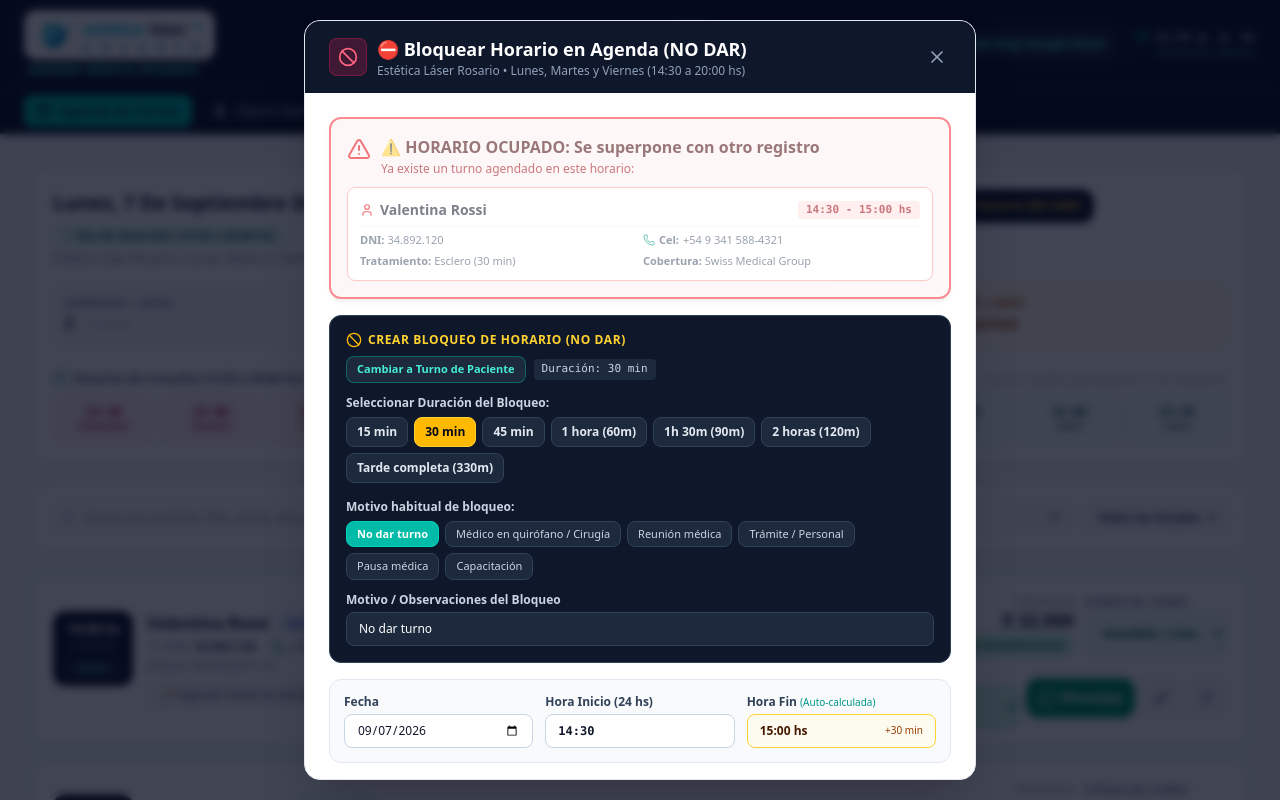
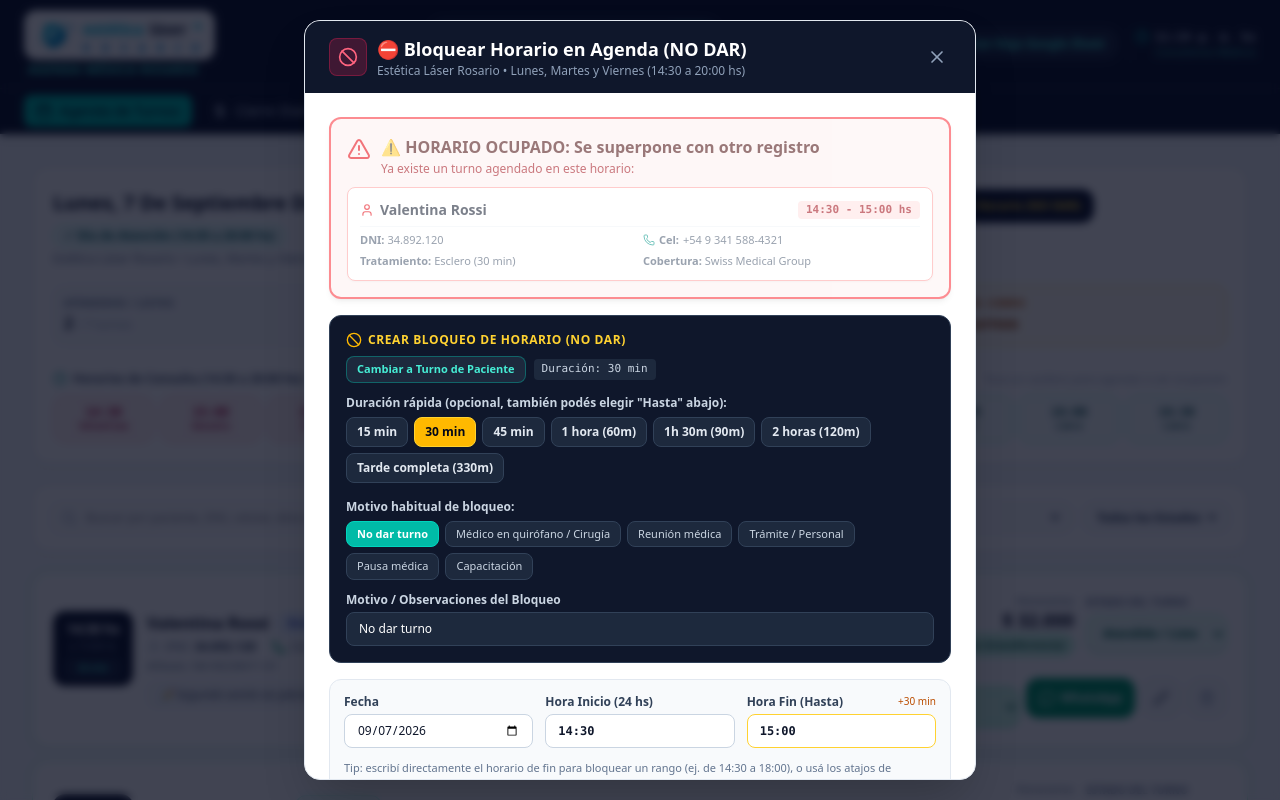
Before and after one commit to sofiigentaa/AgendaMedica, a React (Vite) app: page / in a window 1280 px wide. Both pictures are taken after a click on the button "⛔ Bloquear Horario (NO DAR)". Shown: the top 800 px of the page. Built offline with nearby package versions, Linux system fonts and the light colour scheme.

Commit message:
Update AppointmentModal.tsx

```diff
--- a/src/components/AppointmentModal.tsx
+++ b/src/components/AppointmentModal.tsx
@@ -1,7 +1,7 @@
 import React, { useState, useEffect, useMemo } from 'react';
 import { X, Clock, User, DollarSign, Shield, FileText, CheckCircle, Sparkles, AlertTriangle, Phone, Ban, Info, Check, Trash2 } from 'lucide-react';
 import { Appointment, Patient, TreatmentType, PaymentStatus, PaymentMethod, AppointmentStatus, HolidayOrNonWorkingDay } from '../types';
-import { TREATMENTS, INSURANCES, INSURANCE_SUGGESTIONS, calculateEndTime, getTreatmentById, formatCurrency, STATUS_LABELS } from '../data/treatments';
+import { TREATMENTS, INSURANCES, INSURANCE_SUGGESTIONS, calculateEndTime, calculateDurationMinutes, getTreatmentById, formatCurrency, STATUS_LABELS } from '../data/treatments';
 import { isClinicWorkingDay, getHolidayInfo, getDayOfWeekName, formatDatePretty, getTodayDateString, CLINIC_WORKING_HOURS } from '../utils/storage';
 import ConfirmModal from './ConfirmModal';
 
@@ -64,6 +64,7 @@ export default function AppointmentModal({
   const [attemptedSubmit, setAttemptedSubmit] = useState(false);
   const [patientSearchOpen, setPatientSearchOpen] = useState(false);
   const [horaInicioTouched, setHoraInicioTouched] = useState(false);
+  const [horaFinTouched, setHoraFinTouched] = useState(false);
   const [fechaBlockedWarning, setFechaBlockedWarning] = useState<string | null>(null);
 
   const resolveNumeroAfiliado = (obraSocialValue: string, rawNumeroAfiliado?: string) => {
@@ -116,6 +117,7 @@ export default function AppointmentModal({
       const isBlocked = appointmentToEdit.esBloqueo || appointmentToEdit.tratamientoId === 'no_dar';
       setIsBlockedMode(Boolean(isBlocked));
       setHoraInicioTouched(false);
+      setHoraFinTouched(false);
       setPacienteId(appointmentToEdit.pacienteId);
       setFecha(appointmentToEdit.fecha);
       setHoraInicio(appointmentToEdit.horaInicio);
@@ -134,6 +136,7 @@ export default function AppointmentModal({
     } else {
       setIsBlockedMode(initialIsBlocked);
       setHoraInicioTouched(false);
+      setHoraFinTouched(false);
       // BUG-19 / RF-04: si el turno se crea desde una fecha puntual de la
       // agenda (selectedDate), esa fecha se precarga en vez de dejarla vacía.
       // Excepción: cuando se abre desde "Dar Turno" (paciente preseleccionado
@@ -269,10 +272,27 @@ export default function AppointmentModal({
     setFecha(value);
   };
 
-  // When start time changes, re-calc end time
+  // When start time changes, re-calc end time.
+  // En modo bloqueo, si ya hay una Hora Fin manual válida (rango horario),
+  // se conserva ese horario de fin y se recalcula la duración a partir del
+  // nuevo inicio, en vez de pisar la Hora Fin con la duración vieja.
   const handleStartTimeChange = (newStartTime: string) => {
     setHoraInicio(newStartTime);
-    setHoraFin(calculateEndTime(newStartTime, duracionMinutos));
+    if (isBlockedMode && horaFin && calculateDurationMinutes(newStartTime, horaFin) > 0) {
+      setDuracionMinutos(calculateDurationMinutes(newStartTime, horaFin));
+    } else {
+      setHoraFin(calculateEndTime(newStartTime, duracionMinutos));
+    }
+  };
+
+  // Rango horario del bloqueo: permite elegir directamente la Hora Fin
+  // ("desde-hasta") en vez de depender solo de una duración preseteada.
+  const handleBlockedEndTimeChange = (newEndTime: string) => {
+    setHoraFin(newEndTime);
+    const computedDuration = calculateDurationMinutes(horaInicio, newEndTime);
+    if (computedDuration > 0) {
+      setDuracionMinutos(computedDuration);
+    }
   };
 
   // Conflict / Overlap Detection - find all overlapping appointments
@@ -288,6 +308,17 @@ export default function AppointmentModal({
   // Validate that Hora Inicio has the HH:MM format (hours and minutes)
   const horaInicioFormatoInvalido = horaInicio.length > 0 && !/^([01]?\d|2[0-3]):[0-5]\d$/.test(horaInicio);
   const horaInicioSoloHoraSinMinutos = horaInicio.length > 0 && /^([01]?\d|2[0-3])$/.test(horaInicio.trim());
+
+  // Validación del rango horario del bloqueo (Hora Fin editable a mano).
+  const horaFinFormatoInvalido =
+    isBlockedMode && horaFin.length > 0 && !/^([01]?\d|2[0-3]):[0-5]\d$/.test(horaFin);
+  const horaFinNoPosteriorAInicio =
+    isBlockedMode &&
+    !horaFinFormatoInvalido &&
+    !horaInicioFormatoInvalido &&
+    Boolean(horaInicio) &&
+    Boolean(horaFin) &&
+    horaFin <= horaInicio;
 
   // El consultorio atiende de 14:30 a 20:00 hs. Si el horario elegido (o el
   // horario de fin calculado según la duración del tratamiento) cae fuera de
@@ -336,7 +367,15 @@ export default function AppointmentModal({
     setAttemptedSubmit(true);
 
     if (isBlockedMode) {
-      if (horaInicioFormatoInvalido) return;
+      setHoraInicioTouched(true);
+      setHoraFinTouched(true);
+      if (horaInicioFormatoInvalido || horaFinFormatoInvalido || horaFinNoPosteriorAInicio || !horaFin) return;
+
+      // La Hora Fin ingresada por la persona es la fuente de verdad del
+      // rango; la duración se deriva de ahí (en vez de al revés), para que
+      // el bloqueo cubra exactamente el "desde-hasta" elegido.
+      const finalDuracion = calculateDurationMinutes(horaInicio, horaFin);
+
       const blockedAppointment: Appointment = {
         id: appointmentToEdit ? appointmentToEdit.id : `blk-${Date.now()}`,
         pacienteId: 'bloqueo-agenda',
@@ -351,8 +390,8 @@ export default function AppointmentModal({
         horaInicio,
         tratamientoId: 'no_dar',
         tratamientoNombre: '⛔ NO DAR (Horario Bloqueado)',
-        duracionMinutos,
-        horaFin: calculateEndTime(horaInicio, duracionMinutos),
+        duracionMinutos: finalDuracion,
+        horaFin,
         honorarios: 0,
         estado: 'confirmado',
         estadoPago: 'bonificado',
@@ -739,10 +778,10 @@ export default function AppointmentModal({
                   </div>
                 </div>
 
-                {/* Duration Picker for blocking */}
+                {/* Duration Picker for blocking (atajos rápidos, opcional) */}
                 <div className="space-y-1.5">
                   <label className="text-xs font-semibold text-slate-300 block">
-                    Seleccionar Duración del Bloqueo:
+                    Duración rápida (opcional, también podés elegir "Hasta" abajo):
                   </label>
                   <div className="flex flex-wrap gap-1.5">
                     {blockedDurationOptions.map((opt) => (
@@ -752,6 +791,7 @@ export default function AppointmentModal({
                         onClick={() => {
                           setDuracionMinutos(opt.minutes);
                           setHoraFin(calculateEndTime(horaInicio, opt.minutes));
+                          setHoraFinTouched(false);
                         }}
                         className={`text-xs px-2.5 py-1.5 rounded-lg border font-semibold transition-all ${
                           duracionMinutos === opt.minutes
@@ -847,16 +887,39 @@ export default function AppointmentModal({
                   </div>
 
                   <div>
-                    <label className="block text-xs font-semibold text-slate-700 mb-1">
-                      Hora Fin <span className="text-[10px] text-teal-600 font-normal">(Auto-calculada)</span>
+                    <label className="block text-xs font-semibold text-slate-700 mb-1 flex items-center justify-between">
+                      <span>Hora Fin (Hasta)</span>
+                      <span className="text-[10px] text-amber-700 font-normal">+{duracionMinutos} min</span>
                     </label>
-                    <div className="w-full text-xs font-bold px-3 py-2 rounded-lg border border-amber-300 bg-amber-50/70 text-amber-950 flex items-center justify-between">
-                      <span>{horaFin ? `${horaFin} hs` : '--'}</span>
-                      <span className="text-[10px] text-amber-800 font-normal">+{duracionMinutos} min</span>
-                    </div>
+                    <input
+                      value={horaFin}
+                      onChange={(e) => handleBlockedEndTimeChange(e.target.value)}
+                      onBlur={() => setHoraFinTouched(true)}
+                      type="text"
+                      placeholder="Ej. 18:00"
+                      required
+                      className={`w-full text-xs font-bold font-mono px-3 py-2 rounded-lg border bg-white text-slate-900 focus:ring-1 focus:outline-none ${
+                        horaFinTouched && (horaFinFormatoInvalido || horaFinNoPosteriorAInicio)
+                          ? 'border-rose-400 focus:ring-rose-500'
+                          : 'border-amber-300 focus:ring-amber-500'
+                      }`}
+                    />
+                    {horaFinTouched && horaFinFormatoInvalido && (
+                      <p className="mt-1 text-[10px] font-semibold text-rose-600">
+                        Ingresá la hora con horas y minutos, ej: 18:00
+                      </p>
+                    )}
+                    {horaFinTouched && !horaFinFormatoInvalido && horaFinNoPosteriorAInicio && (
+                      <p className="mt-1 text-[10px] font-semibold text-rose-600">
+                        La Hora Fin debe ser posterior a la Hora Inicio
+                      </p>
+                    )}
                   </div>
                 </div>
 
+                <p className="text-[11px] text-slate-500">
+                  Tip: escribí directamente el horario de fin para bloquear un rango (ej. de 14:30 a 18:00), o usá los atajos de duración de arriba.
+                </p>
               </div>
             </div>
           ) : (
@@ -1271,6 +1334,22 @@ export default function AppointmentModal({
             </>
           )}
 
+          {/* Validation summary for blocked-mode date range issues */}
+          {isBlockedMode && attemptedSubmit && (horaInicioFormatoInvalido || horaFinFormatoInvalido || horaFinNoPosteriorAInicio || !horaFin) && (
+            <div className="bg-rose-50 border border-rose-300 rounded-xl p-3 flex items-start gap-2">
+              <AlertTriangle className="w-4 h-4 text-rose-600 shrink-0 mt-0.5" />
+              <div className="text-xs text-rose-800">
+                <span className="font-bold">Revisá el rango horario del bloqueo:</span>
+                <ul className="list-disc list-inside mt-1 space-y-0.5">
+                  {horaInicioFormatoInvalido && <li>Hora de Inicio (formato HH:MM, ej: 15:00)</li>}
+                  {!horaFin && !horaFinFormatoInvalido && <li>Hora Fin (elegí un horario o una duración rápida)</li>}
+                  {horaFinFormatoInvalido && <li>Hora Fin (formato HH:MM, ej: 18:00)</li>}
+                  {horaFinNoPosteriorAInicio && <li>Hora Fin debe ser posterior a la Hora Inicio</li>}
+                </ul>
+              </div>
+            </div>
+          )}
+
           {/* Validation summary: shows exactly what's missing when "Agendar Turno" doesn't advance */}
           {!isBlockedMode && attemptedSubmit && missingFieldLabels.length > 0 && (
             <div className="bg-rose-50 border border-rose-300 rounded-xl p-3 flex items-start gap-2">
@@ -1338,17 +1417,27 @@ export default function AppointmentModal({
               <button
                 type="submit"
                 id="btn-save-appointment"
-                disabled={!isBlockedMode && (isPastDate || isBlockedDay || horarioFueraDeRango || hasScheduleConflict)}
+                disabled={
+                  isBlockedMode
+                    ? horaInicioFormatoInvalido || horaFinFormatoInvalido || horaFinNoPosteriorAInicio || !horaFin
+                    : isPastDate || isBlockedDay || horarioFueraDeRango || hasScheduleConflict
+                }
                 title={
-                  !isBlockedMode && (isPastDate || isBlockedDay || horarioFueraDeRango || hasScheduleConflict)
+                  isBlockedMode
+                    ? horaInicioFormatoInvalido || horaFinFormatoInvalido || horaFinNoPosteriorAInicio || !horaFin
+                      ? 'Corregí el rango horario (Hora Inicio / Hora Fin) para poder bloquear'
+                      : undefined
+                    : isPastDate || isBlockedDay || horarioFueraDeRango || hasScheduleConflict
                     ? 'Corregí la fecha u horario para poder guardar el turno'
                     : undefined
                 }
                 className={`text-xs font-bold px-5 py-2.5 rounded-xl shadow-md transition-all transform active:scale-95 text-white ${
-                  !isBlockedMode && (isPastDate || isBlockedDay || horarioFueraDeRango || hasScheduleConflict)
+                  isBlockedMode
+                    ? horaInicioFormatoInvalido || horaFinFormatoInvalido || horaFinNoPosteriorAInicio || !horaFin
+                      ? 'bg-slate-300 cursor-not-allowed shadow-none'
+                      : 'bg-slate-900 hover:bg-slate-800 shadow-slate-900/30 cursor-pointer'
+                    : isPastDate || isBlockedDay || horarioFueraDeRango || hasScheduleConflict
                     ? 'bg-slate-300 cursor-not-allowed shadow-none'
-                    : isBlockedMode
-                    ? 'bg-slate-900 hover:bg-slate-800 shadow-slate-900/30 cursor-pointer'
                     : estado === 'cancelado'
                     ? 'bg-rose-600 hover:bg-rose-700 shadow-rose-600/20 cursor-pointer'
                     : 'bg-teal-600 hover:bg-teal-700 shadow-teal-600/20 cursor-pointer'
```
